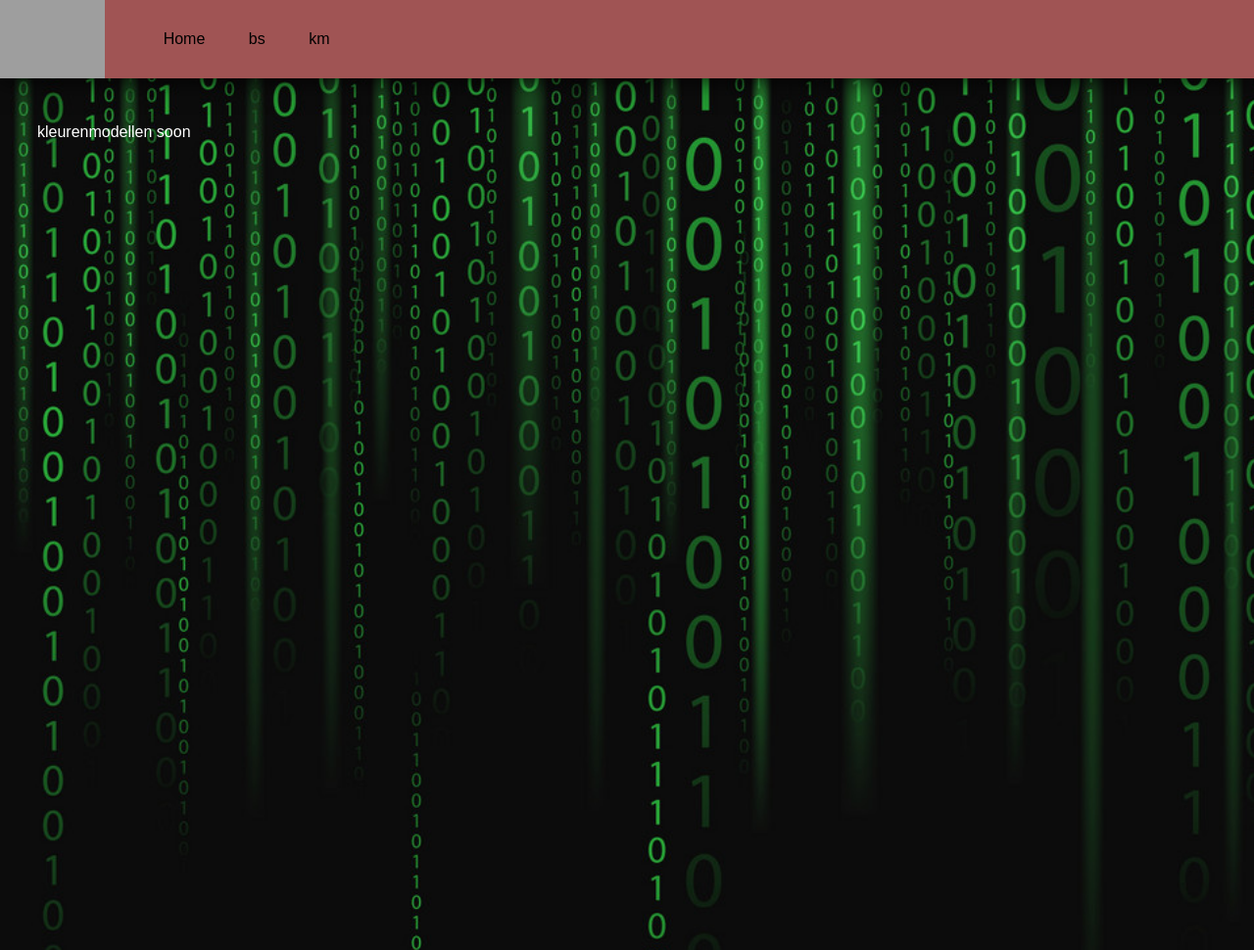
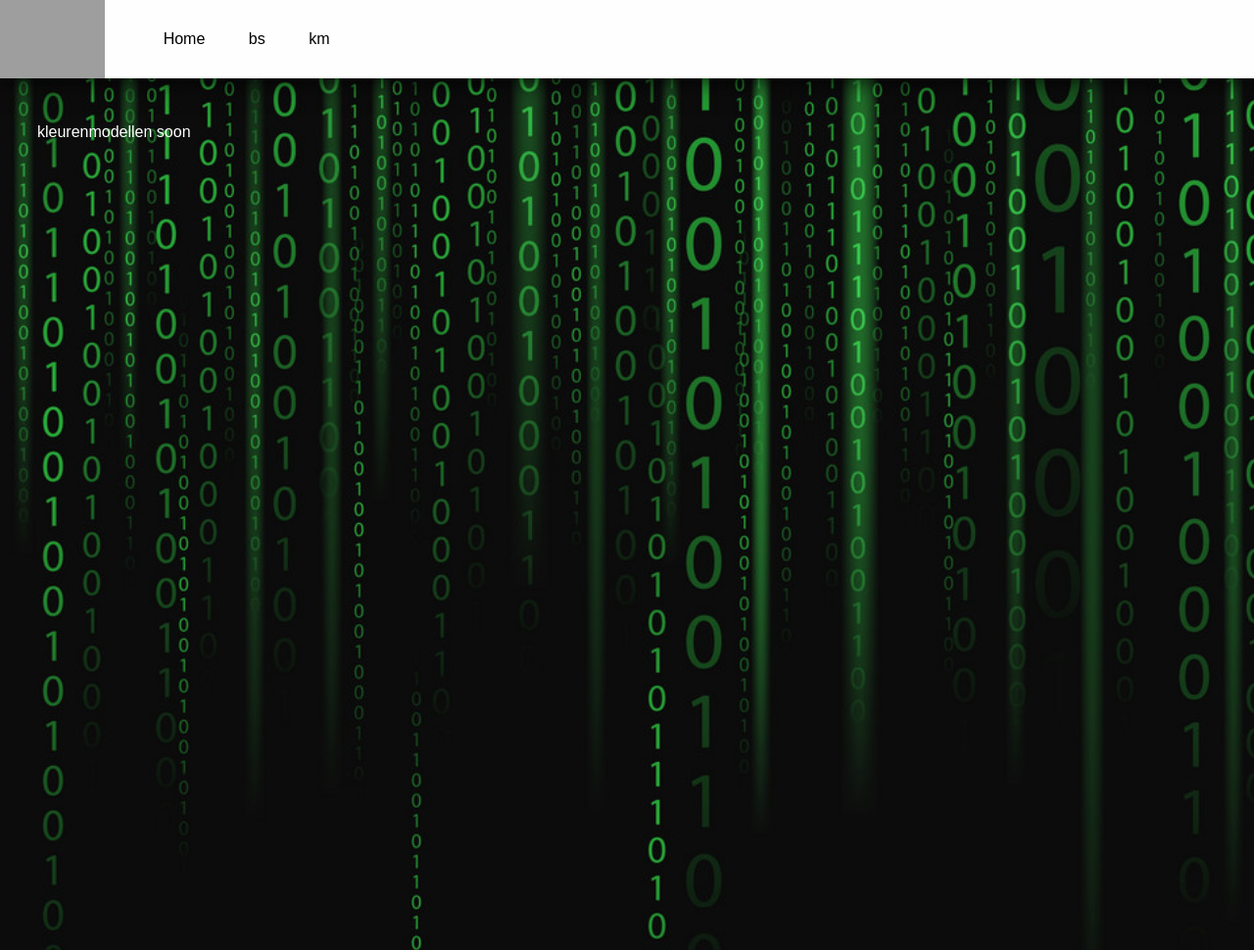
Before and after one commit to michaelhoek/michaelhoek.github.io, a plain HTML site: page index.html in a window 1280 px wide. Shown: the top 970 px of the page at 98% size. Drawn offline with Linux system fonts and the light colour scheme; grey boxes are pictures that could not be loaded.

Commit message:
other color

```diff
--- a/opmaak.css
+++ b/opmaak.css
@@ -12,7 +12,7 @@ body{
     padding: 30px;
 }
 
-header {background-color: rgb(160, 84, 84);
+header {background-color: rgb(254, 254, 254);
 position: fixed;
 top: 0;
 left: 0;
```
